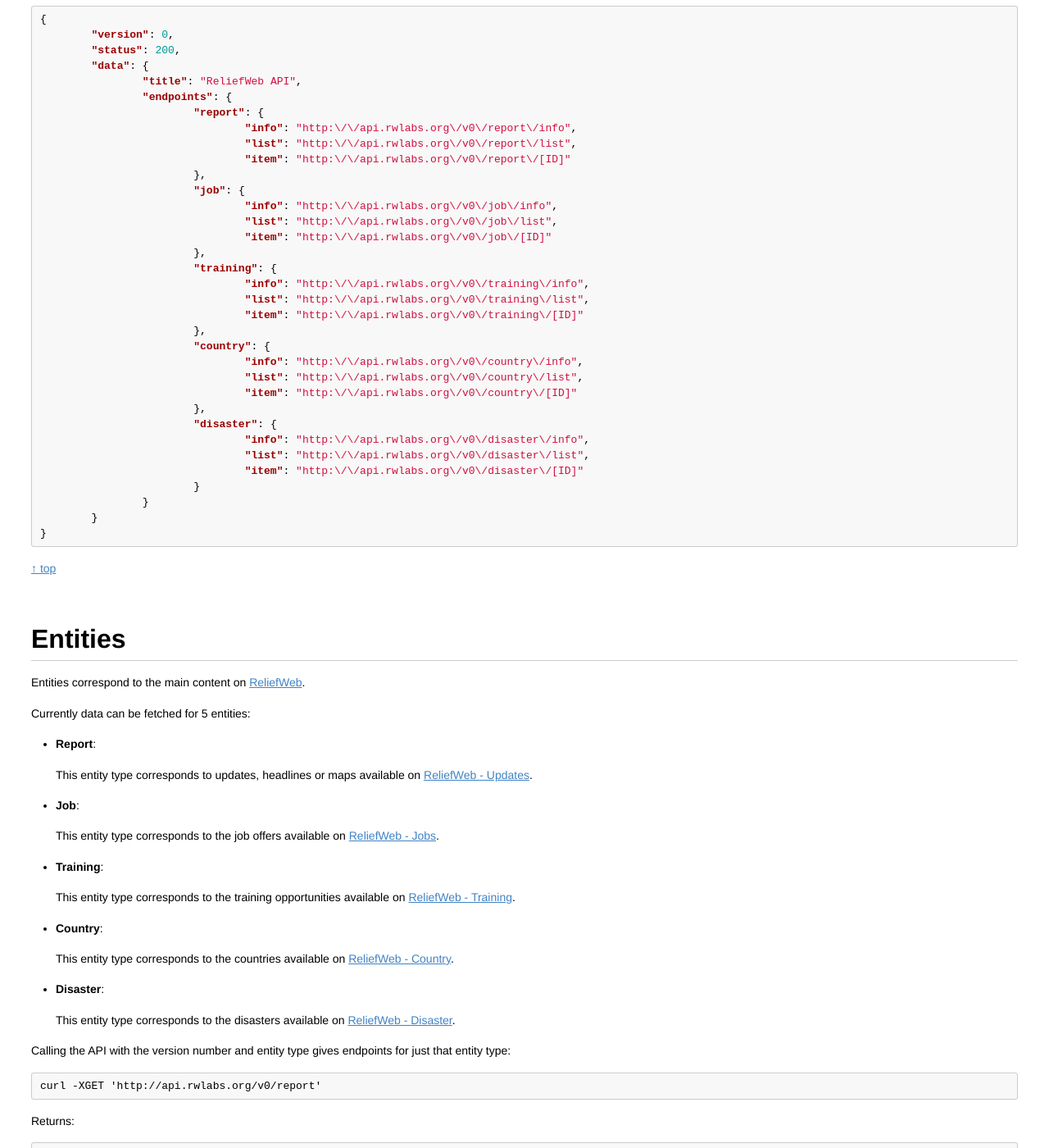
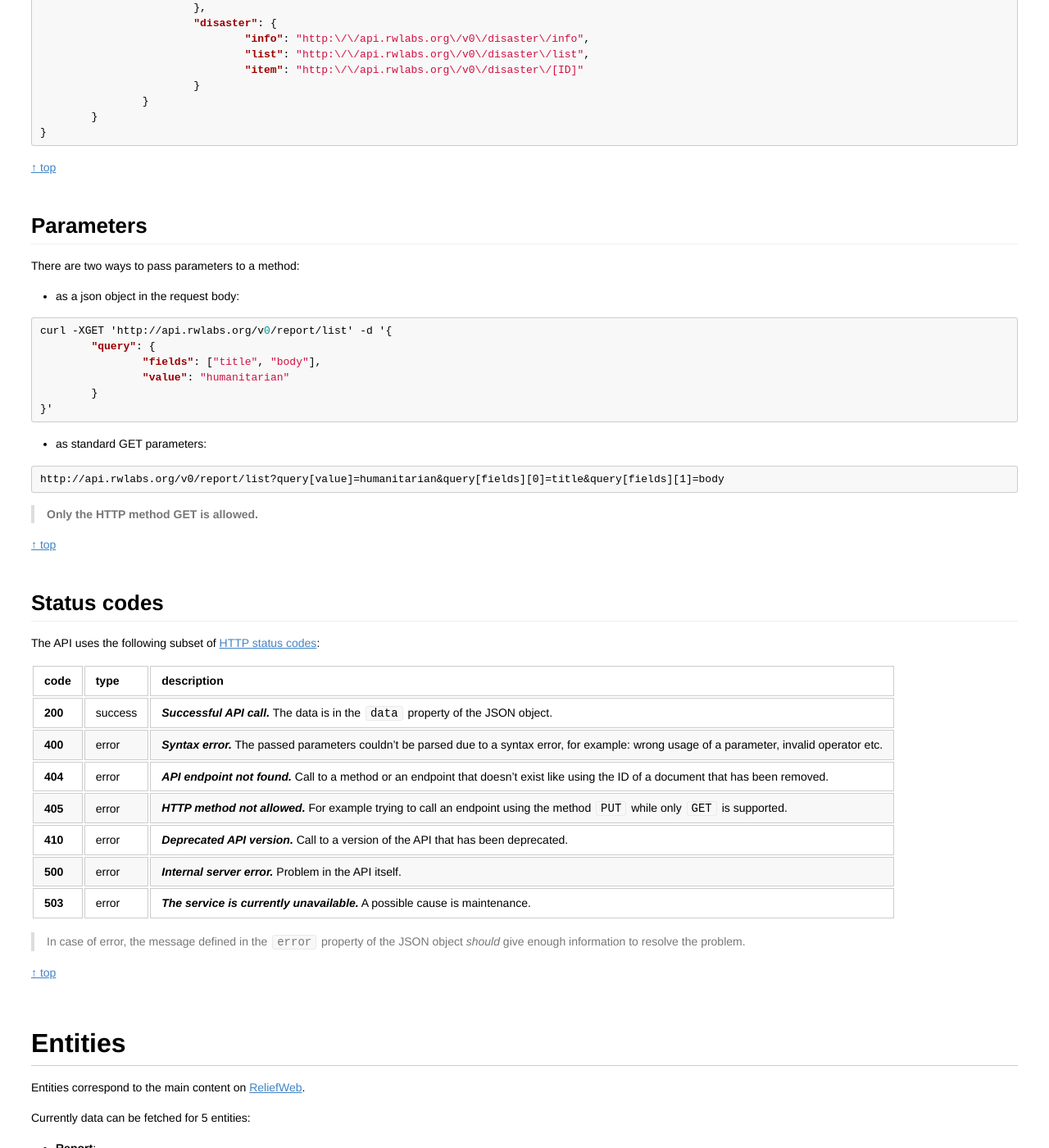
Before and after one commit to UN-OCHA/rwint-api-doc, a Jekyll site: the page built from index.md, in a window 1280 px wide and 1400 px high, scrolled down 3308 px. Shown: the whole window at 82% size. Built offline with Jekyll 4.4.1, drawn with Linux system fonts in a browser that asks for light colours; Markdown is read by kramdown in place of the engine named in the settings; some of the changed text lies outside the part shown.

Commit message:
Added method count and changed a bit the order of the sections

````diff
--- a/index.md
+++ b/index.md
@@ -13,9 +13,10 @@ The API allows to fetch content from [ReliefWeb](http://reliefweb.int) like the
 ## Table of contents
 
 - [**General information**](#general-information)
-- [**Parameters**](#parameters)
-- [**API URL**](#api-url)
-- [**Version**](#version)
+  - [API URL](#api-url)
+  - [Version](#version)
+  - [Parameters](#parameters)
+  - [Status codes](#status-codes)
 - [**Entities**](#entities)
 - [**Methods**](#methods)
   - [info](#method-info)
@@ -38,7 +39,9 @@ Any call to the API returns a `JSON` object.
 
 Calls follow the pattern:
 
-http://APIURL/VERSION/[ENTITY/[METHOD|ITEMID[?PARAMETERS]]].
+```
+http://APIURL/VERSION/[ENTITY/[METHOD|ITEMID[?PARAMETERS]]]
+```
 
 | reference          | description | values |
 | ------------------ | ----------- | ------ |
@@ -93,35 +96,8 @@ Returns
 
 [&uarr; top](#top)
 
-
-<a name="parameters"></a>
-## Parameters
-
-There are two ways to pass parameters to a method:
-
-- as json object in the request body:
-
-```json
-curl -XGET 'http://api.rwlabs.org/v0/report/list' -d '{
-	"query": {
-		"fields": ["title", "body"],
-		"value": "humanitarian"
-	}
-}'
-```
-
-- as standard GET parameters:
-
-```
-http://api.rwlabs.org/v0/report/list?query[value]=humanitarian&query[fields][0]=title&query[fields][1]=body
-```
-
-> **Only the HTTP method GET is allowed.**
-
-[&uarr; top](#top)
-
 <a name="api-url"></a>
-## API URL
+### API URL
 
 While this remains a Reliefweb Labs project, the url for API calls is:
 
@@ -134,7 +110,7 @@ Remember that this is likely to change when the API leaves beta.
 [&uarr; top](#top)
 
 <a name="version"></a>
-## Version
+### Version
 
 The current available version is a beta version labeled **`v0`**.
 
@@ -185,6 +161,50 @@ Returns:
 
 [&uarr; top](#top)
 
+<a name="parameters"></a>
+### Parameters
+
+There are two ways to pass parameters to a method:
+
+- as a json object in the request body:
+
+```json
+curl -XGET 'http://api.rwlabs.org/v0/report/list' -d '{
+	"query": {
+		"fields": ["title", "body"],
+		"value": "humanitarian"
+	}
+}'
+```
+
+- as standard GET parameters:
+
+```
+http://api.rwlabs.org/v0/report/list?query[value]=humanitarian&query[fields][0]=title&query[fields][1]=body
+```
+
+> **Only the HTTP method GET is allowed.**
+
+[&uarr; top](#top)
+
+<a name="status-codes"></a>
+###Status codes
+
+The API uses the following subset of [HTTP status codes](https://en.wikipedia.org/wiki/List_of_HTTP_status_codes):
+
+| code    | type    | description |
+| ------- | ------- | ----------- |
+| **200** | success | ***Successful API call.*** The data is in the `data` property of the JSON object. |
+| **400** | error   | ***Syntax error.*** The passed parameters couldn't be parsed due to a syntax error, for example: wrong usage of a parameter, invalid operator etc. |
+| **404** | error   | ***API endpoint not found.*** Call to a method or an endpoint that doesn't exist like using the ID of a document that has been removed. |
+| **405** | error   | ***HTTP method not allowed.*** For example trying to call an endpoint using the method `PUT` while only `GET` is supported. |
+| **410** | error   | ***Deprecated API version.*** Call to a version of the API that has been deprecated. |
+| **500** | error   | ***Internal server error.*** Problem in the API itself. |
+| **503** | error   | ***The service is currently unavailable.*** A possible cause is maintenance. |
+
+> In case of error, the message defined in the `error` property of the JSON object *should* give enough information to resolve the problem.
+
+[&uarr; top](#top)
 
 <a name="entities"></a>
 ## Entities
@@ -425,8 +446,8 @@ It accepts the following parameters, (`fields`, `query`, `filter` and `sort` are
 | **offset** | Indicates the offset from which to return the items. It can be used to create a pager. The default is `0`. | >= `0` |
 | **fields** | Indicates which fields to `include` or `exclude` for each item. The default field returned depends on the entity type. See [below](#method-list-fields) for more details. | array of field names to `include` or `exclude` |
 | **query**  | Classic search query which accepts an extended syntax. The default is no query. See [below](#method-list-query) for more details. | object |
-| **filter** | Allows filtering of the results, it can be a simple filter or a logical combination of filters. See [below](#method-list-filter) for more details. | object |
-| **sort**   | Allows sorting of the results. See [below](#method-list-sort) for more details. | array of field name and sort direction |
+| **filter** | Allows filtering of the results, it can be a simple filter or a logical combination of filters. The default is no filter. See [below](#method-list-filter) for more details. | object |
+| **sort**   | Allows sorting of the results. By default the results are ordered by score (relevance). See [below](#method-list-sort) for more details. | array of field name and sort direction |
 
 Example:
 
@@ -704,13 +725,13 @@ The filter parameter is of 2 kinds. It can be a simple filter (field, value) or
 
 The following properties are available:
 
-| property   | description | values |
-| ---------- | ----------- | ------ |
-| operator   | this property is always available. It corresponds to the logical connector between the filter values or the filter conditions. Default is `AND`. | `AND` or `OR` |
-| negate     | This property is always available. It is used to negate the filter, for finding documents not containing the filter value. | `true` or not present |
-| field      | This property is mandatory if the filter is a simple filter, but **can not** be defined at the same time as `conditions`. | field name |
-| value      | This property is mandatory for `range` and `value` type filters only. Otherwise it **must not** be defined. See the description of the filter types below for more details. | single value, array or object |
-| conditions | This property is used to combine filters with a logical connector (the `operator` property). It **can not** be defined as the same time as `field` and `value` | array of filters |
+| property       | description | values |
+| -------------- | ----------- | ------ |
+| **operator**   | this property is always available. It corresponds to the logical connector between the filter values or the filter conditions. Default is `AND`. | `AND` or `OR` |
+| **negate**     | This property is always available. It is used to negate the filter, for finding documents not containing the filter value. | `true` or not present |
+| **field**      | This property is mandatory if the filter is a simple filter, but **can not** be defined at the same time as `conditions`. | field name |
+| **value**      | This property is mandatory for `range` and `value` type filters only. Otherwise it **must not** be defined. See the description of the filter types below for more details. | single value, array or object |
+| **conditions** | This property is used to combine filters with a logical connector (the `operator` property). It **can not** be defined as the same time as `field` and `value` | array of filters |
 
 ##### Simple filter
 
@@ -834,6 +855,45 @@ In the above example, the results will be sorted by date (most recent documents
 
 [&uarr; top](#top)
 
+<a name="method-count"></a>
+### Count
+
+This method can be used to get the number of entity items for a given set of query/filters or the total number of entity items if none.
+
+It accepts the following parameters (see the `list` method for more details):
+
+| parameter  | description | values |
+| ---------- | ----------- | ------ |
+| **query**  | Classic search query which accepts an extended syntax. The default is no query. See [method list - query](#method-list-query) for more details. | object |
+| **filter** | Allows filtering of the results, it can be a simple filter or a logical combination of filters. The default is no filter. See [method list - filter](#method-list-filter) for more details. | object |
+
+> The number of items is the `count` property of the `data` property of the returned json object.
+
+For example:
+
+```json
+curl -XGET 'http://api.rwlabs.org/v0/report/count' -d '{
+  "query": {
+    "value" : "country:Japan"
+  }
+}'
+```
+
+returns
+
+```json
+{
+	"version": 0,
+	"status": 200,
+	"data": {
+		"type": "report",
+		"count": 2414
+	}
+}
+```
+
+[&uarr; top](#top)
+
 <a name="method-item-id"></a>
 ### Item ID
 
@@ -946,24 +1006,6 @@ Returns:
   }
 }
 ```
-
-[&uarr; top](#top)
-
-<a name="status-codes"></a>
-
-The API uses the following subset of [HTTP status codes](https://en.wikipedia.org/wiki/List_of_HTTP_status_codes):
-
-| code    | type    | description |
-| ------- | ------- | ----------- |
-| **200** | success | ***Successful API call.*** The data is in the `data` property of the JSON object. |
-| **400** | error   | ***Syntax error.*** The passed parameters couldn't be parsed due to a syntax error, for example: wrong usage of a parameter, invalid operator etc. |
-| **404** | error   | ***API endpoint not found.*** Call to a method or an endpoint that doesn't exist like using the ID of a document that has been removed. |
-| **405** | error   | ***HTTP method not allowed.*** For example trying to call an endpoint using the method `PUT` while only `GET` is supported. |
-| **410** | error   | ***Deprecated API version.*** Call to a version of the API that has been deprecated. |
-| **500** | error   | ***Internal server error.*** Problem in the API itself. |
-| **503** | error   | ***The service is currently unavailable.*** A possible cause is maintenance. |
-
-> In case of error, the message defined in the `error` property of the JSON object *should* give enough information to resolve the problem.
 
 [&uarr; top](#top)
 
````
Also changed, not shown: other parts of index.md (+5 -4 lines).
